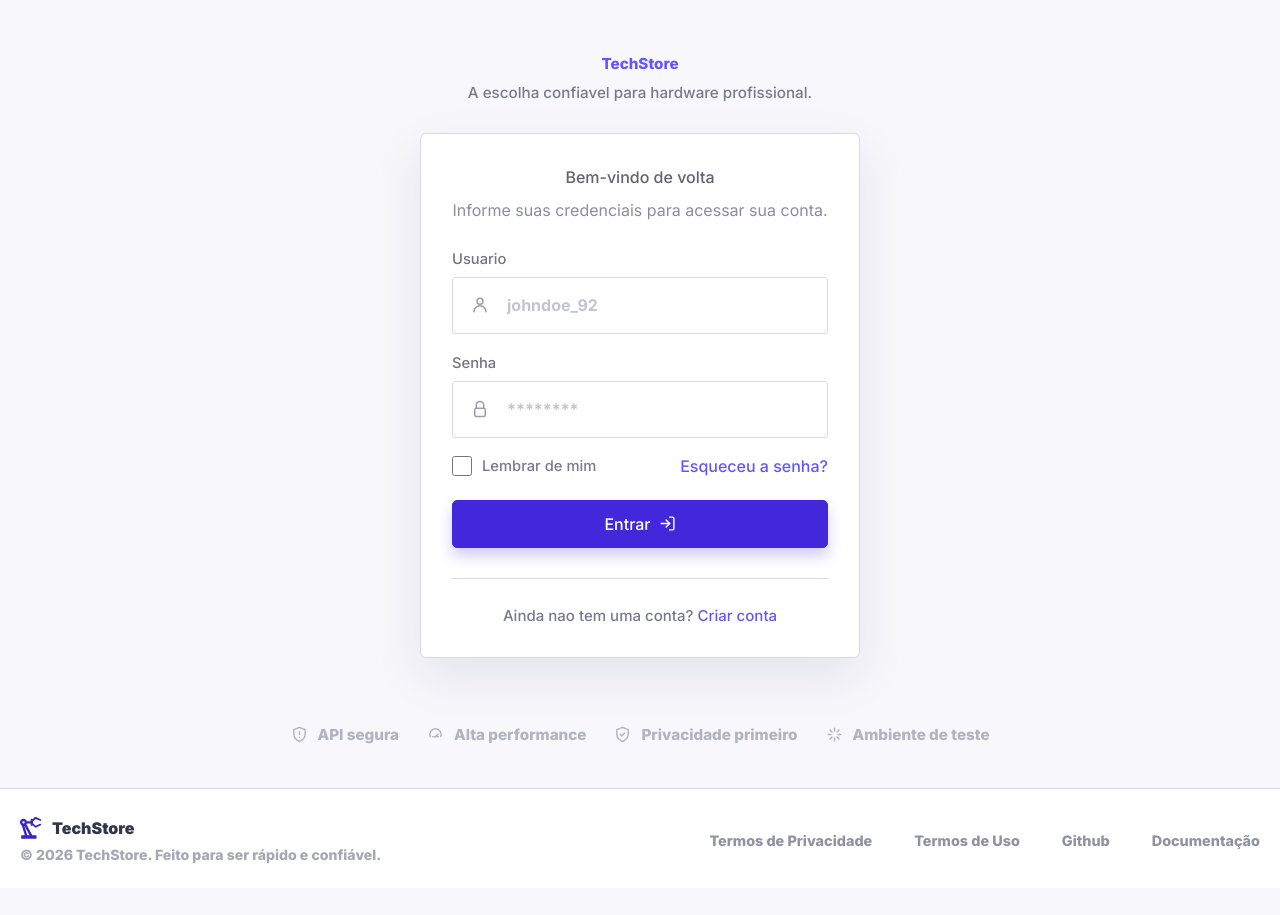
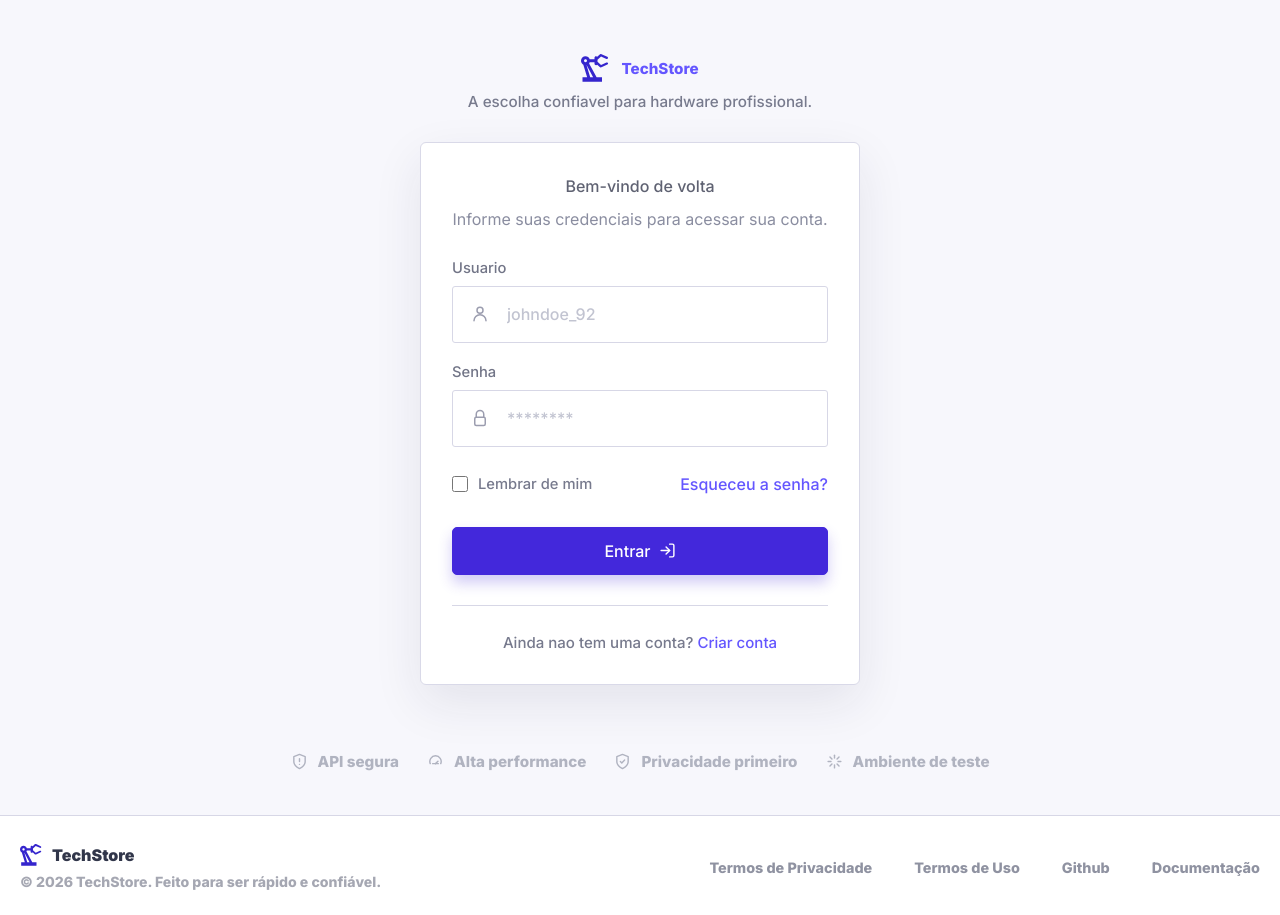
Before and after one commit to duducamargo/product-dashboard-react, a React (Vite) app: page / in a window 1280 px wide. Before the commit the page ends 888 px from the top, so only its background shows below. Built offline with nearby package versions, Linux system fonts and the light colour scheme; no server answers.

Commit message:
feat: add logo to the login page

```diff
--- a/src/pages/LoginPage.css
+++ b/src/pages/LoginPage.css
@@ -13,6 +13,14 @@
   width: 100%;
 }
 
+.login-logo-container {
+  display: flex;
+  justify-self: center;
+  align-items: center;
+  gap: 12px;
+  margin-bottom: 8px;
+}
+
 .login-brand {
   margin-bottom: 28px;
   text-align: center;
@@ -23,7 +31,6 @@
   display: block;
   font-size: 0.95rem;
   font-weight: 800;
-  margin-bottom: 8px;
 }
 
 .login-brand p {
@@ -100,7 +107,7 @@
 
 .input-control input::placeholder {
   color: #c2c4d1;
-  font-weight: 700;
+  font-weight: 500;
 }
 
 .login-field small,
@@ -119,6 +126,7 @@
 }
 
 .remember-option {
+  margin: 10px 0;
   align-items: center;
   color: #777a8d;
   display: flex;
@@ -129,9 +137,9 @@
 
 .remember-option input {
   accent-color: var(--primary);
-  height: 20px;
+  height: 16px;
   margin: 0;
-  width: 20px;
+  width: 16px;
 }
 
 .link-button {
--- a/src/pages/LoginPage.tsx
+++ b/src/pages/LoginPage.tsx
@@ -4,6 +4,7 @@ import { LoginForm } from "@/components/auth/LoginForm";
 import { AppFooter } from "@/components/layout/AppFooter";
 import { useAuth } from "@/hooks/useAuth";
 import type { LoginInput } from "@/schemas/loginSchema";
+import techstoreIconUrl from "@/assets/techstore-icon.svg";
 import "@/pages/LoginPage.css";
 
 export function LoginPage() {
@@ -35,7 +36,10 @@ export function LoginPage() {
     <main className="login-page">
       <div className="login-content">
         <header className="login-brand">
+          <div className="login-logo-container">
+            <img className="app-login-logo" src={techstoreIconUrl} alt="" aria-hidden="true" />
             <strong>TechStore</strong>
+          </div>
           <p>A escolha confiavel para hardware profissional.</p>
         </header>
 
```
Lines whose indentation alone changed are shown as unchanged.
